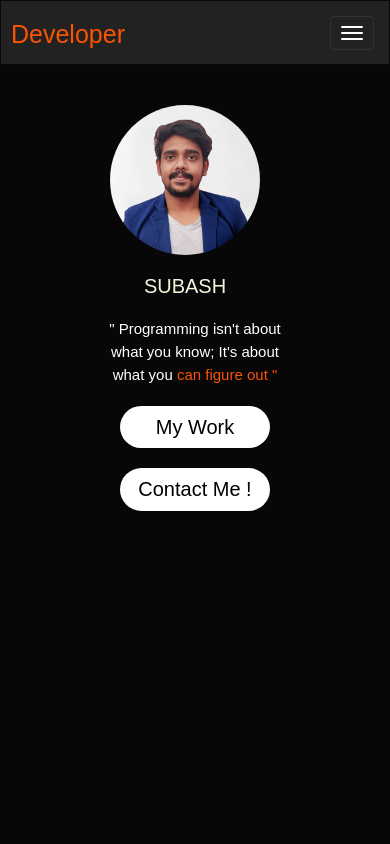
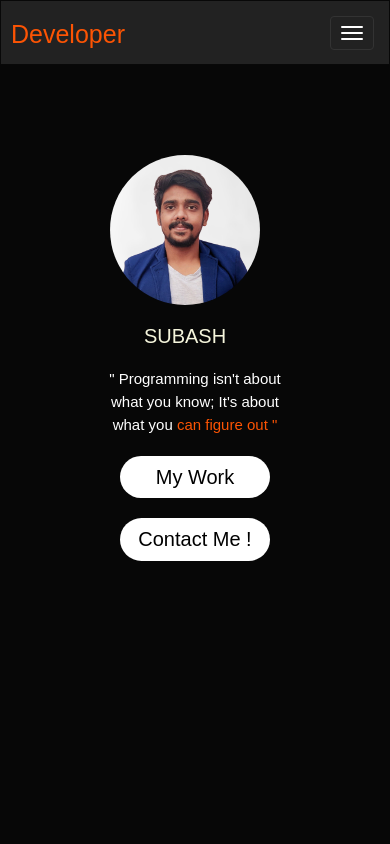
Before and after one commit to Subash466/Portfolio, a React (Create React App) app: page / in a window 390 px wide. Shown: the top 844 px of the page. Built offline with nearby package versions, Linux system fonts and the light colour scheme.

Commit message:
home.css updated

```diff
--- a/src/Components/Pages/Home/Home.css
+++ b/src/Components/Pages/Home/Home.css
@@ -82,7 +82,7 @@
 
 @media only screen and (max-width: 480px){
   .home{
-   padding-top: 10rem;
+   padding-top: 15rem;
    height: 85vh;
   }
   .home-container{
```
